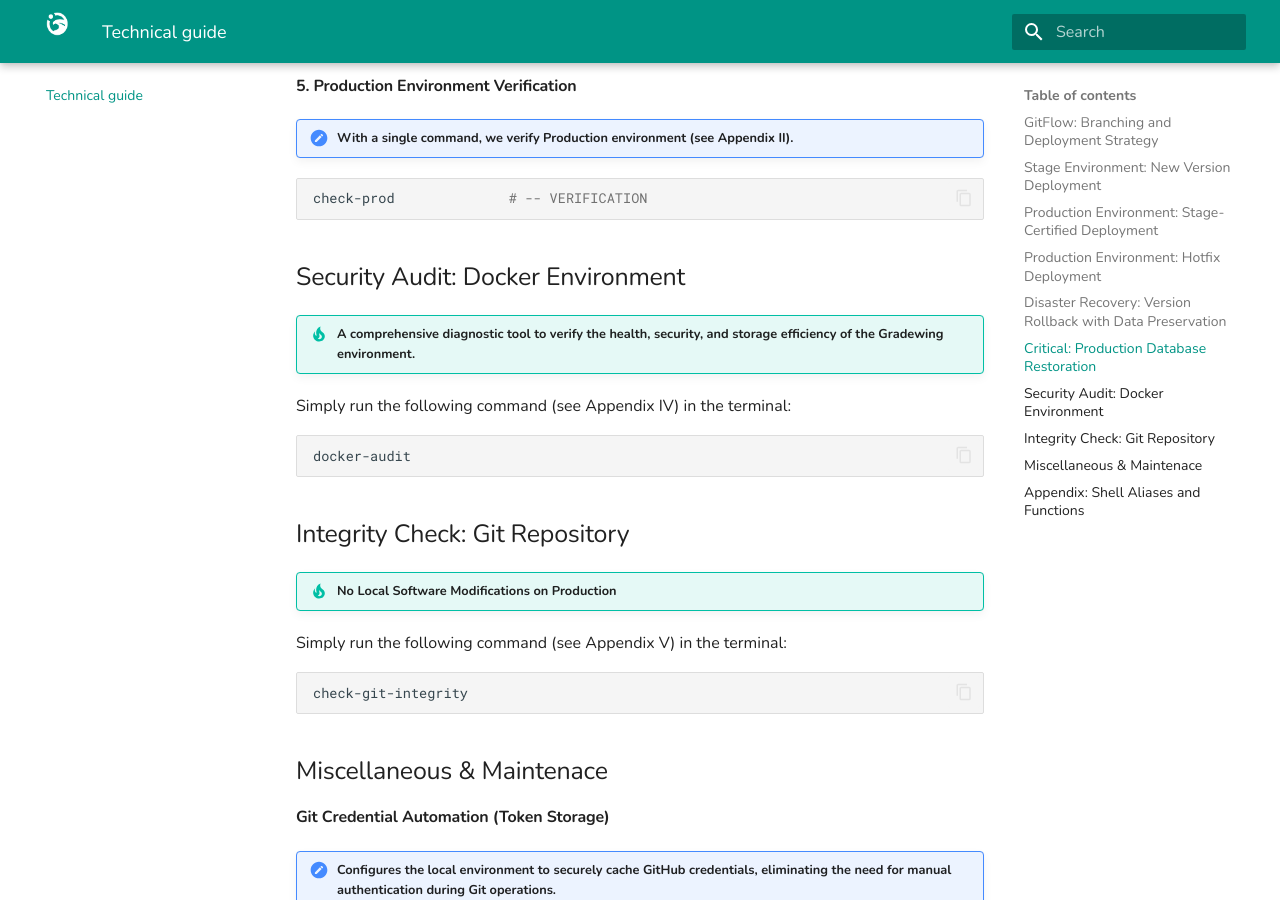
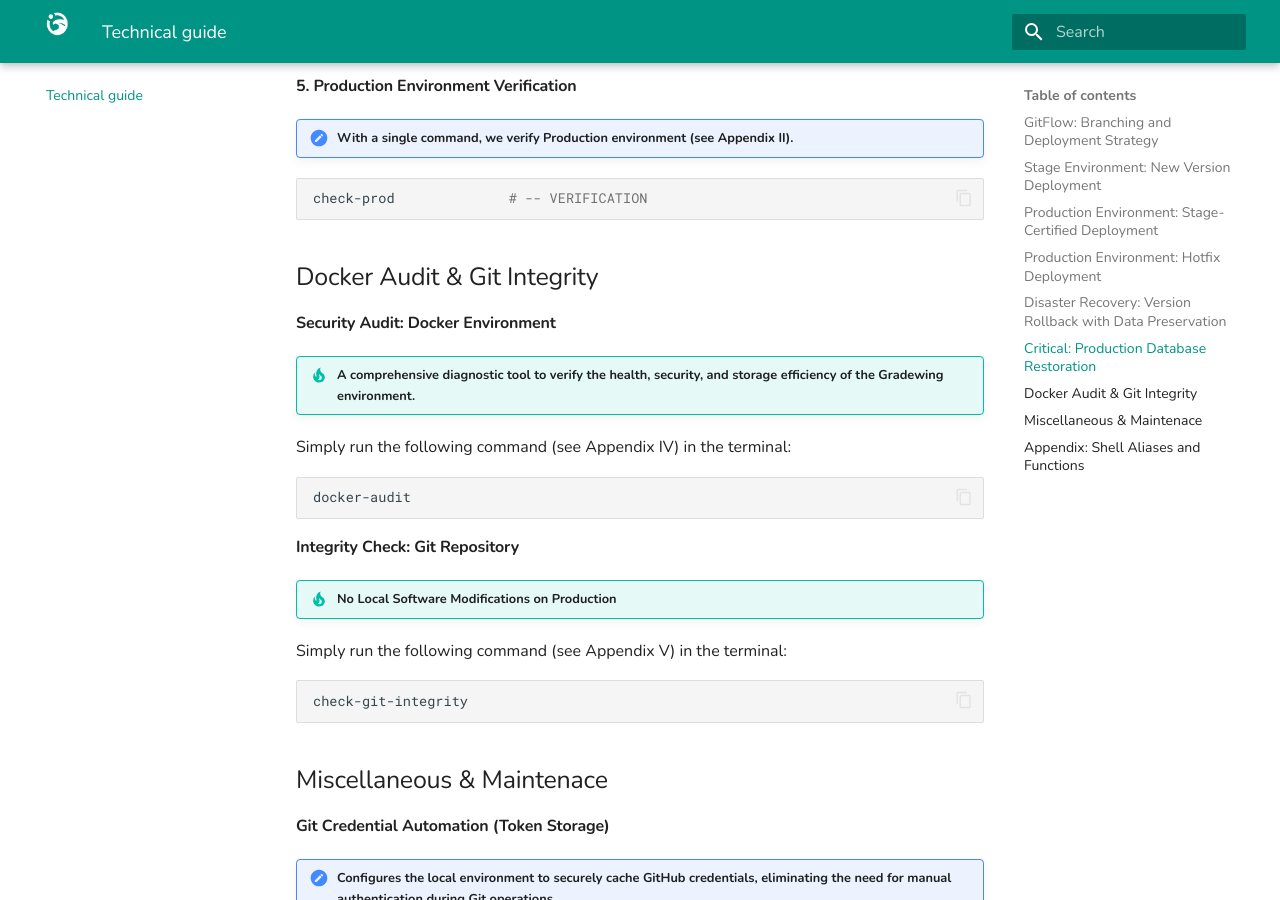
Before and after one commit to pablopenlop/gradewing_guide, an MkDocs documentation site: the page built from docs/other.md, in a window 1280 px wide and 900 px high, scrolled down 11259 px. Built offline with MkDocs 1.6.1 and Material for MkDocs 9.7.7, drawn with Linux system fonts in a browser that asks for light colours.

Commit message:
Update other.md

````diff
--- a/docs/other.md
+++ b/docs/other.md
@@ -474,7 +474,9 @@ echo "✅ Snapshot saved to: $BACKUP_DIR"
 check-prod              # -- VERIFICATION
 ```
 
-## Security Audit: Docker Environment
+## Docker Audit & Git Integrity
+
+#### Security Audit: Docker Environment
 
 !!! tip "A comprehensive diagnostic tool to verify the health, security, and storage efficiency of the Gradewing environment."
 
@@ -484,7 +486,7 @@ Simply run the following command (see Appendix IV) in the terminal:
 docker-audit
 ```
 
-## Integrity Check: Git Repository
+#### Integrity Check: Git Repository
 
 !!! tip "No Local Software Modifications on Production"
 
````
